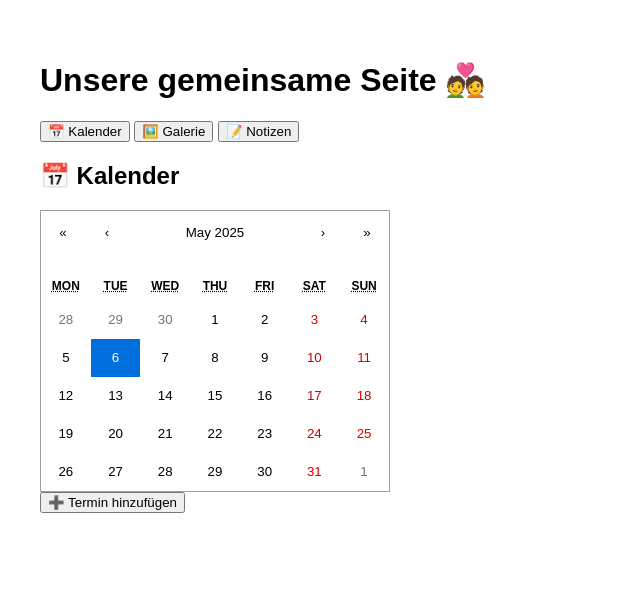
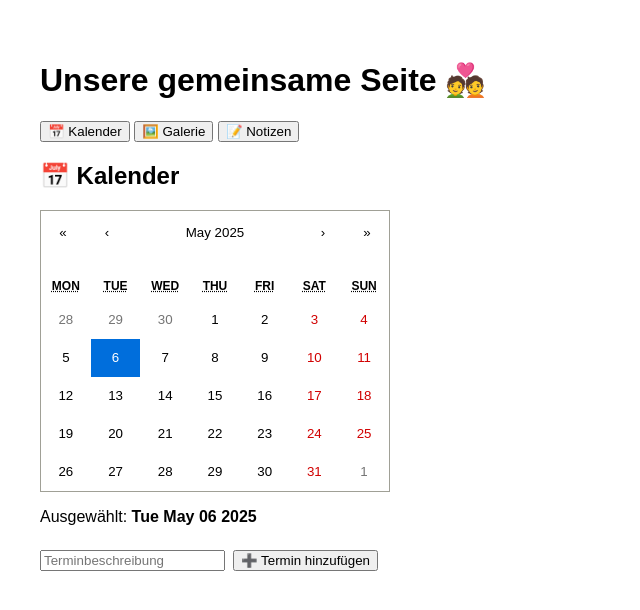
Before and after one commit to Kirito1362/Adventure-Time, a Next.js app in the folder unsere-seite/unsere-seite/: page / in a window 1280 px wide. Both pictures are taken after a click on the button "📅 Kalender". Shown: the top 610 px of the page, without its empty margins (0-640 px from the left). Built offline with nearby package versions, Linux system fonts and the light colour scheme.

Commit message:
Update index.js

```diff
--- a/unsere-seite/unsere-seite/pages/index.js
+++ b/unsere-seite/unsere-seite/pages/index.js
@@ -34,23 +34,17 @@ export default function Home() {
       {view === "kalender" && (
         <div>
           <h2>📅 Kalender</h2>
-          <Calendar
-  onChange={setSelectedDate}
-  value={selectedDate}
-  tileContent={({ date, view }) =>
-    view === "month" &&
-    events.some(e => e.date.toDateString() === date.toDateString()) ? (
-      <div style={{
-        height: "6px",
-        width: "6px",
-        margin: "0 auto",
-        marginTop: "2px",
-        borderRadius: "50%",
-        background: "red"
-      }}></div>
-    ) : null
-  }
-/>
+          <Calendar onChange={setSelectedDate} value={selectedDate} />
+          <p style={{ marginTop: "1rem" }}>
+            Ausgewählt: <strong>{selectedDate.toDateString()}</strong>
+          </p>
+          <input
+            type="text"
+            placeholder="Terminbeschreibung"
+            value={newEvent}
+            onChange={(e) => setNewEvent(e.target.value)}
+            style={{ marginTop: "0.5rem", marginRight: "0.5rem" }}
+          />
 
           <button onClick={addEvent}>➕ Termin hinzufügen</button>
 
```
